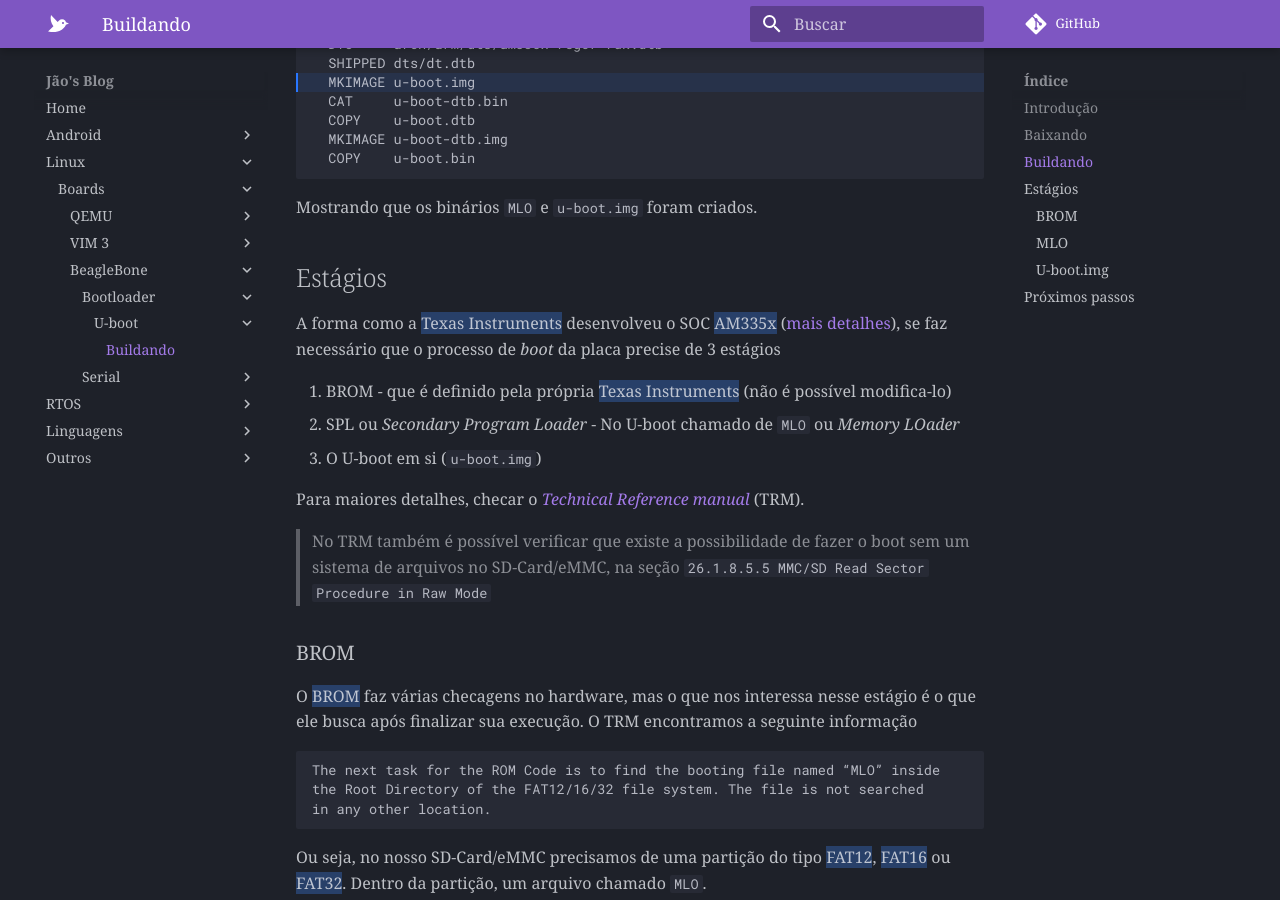
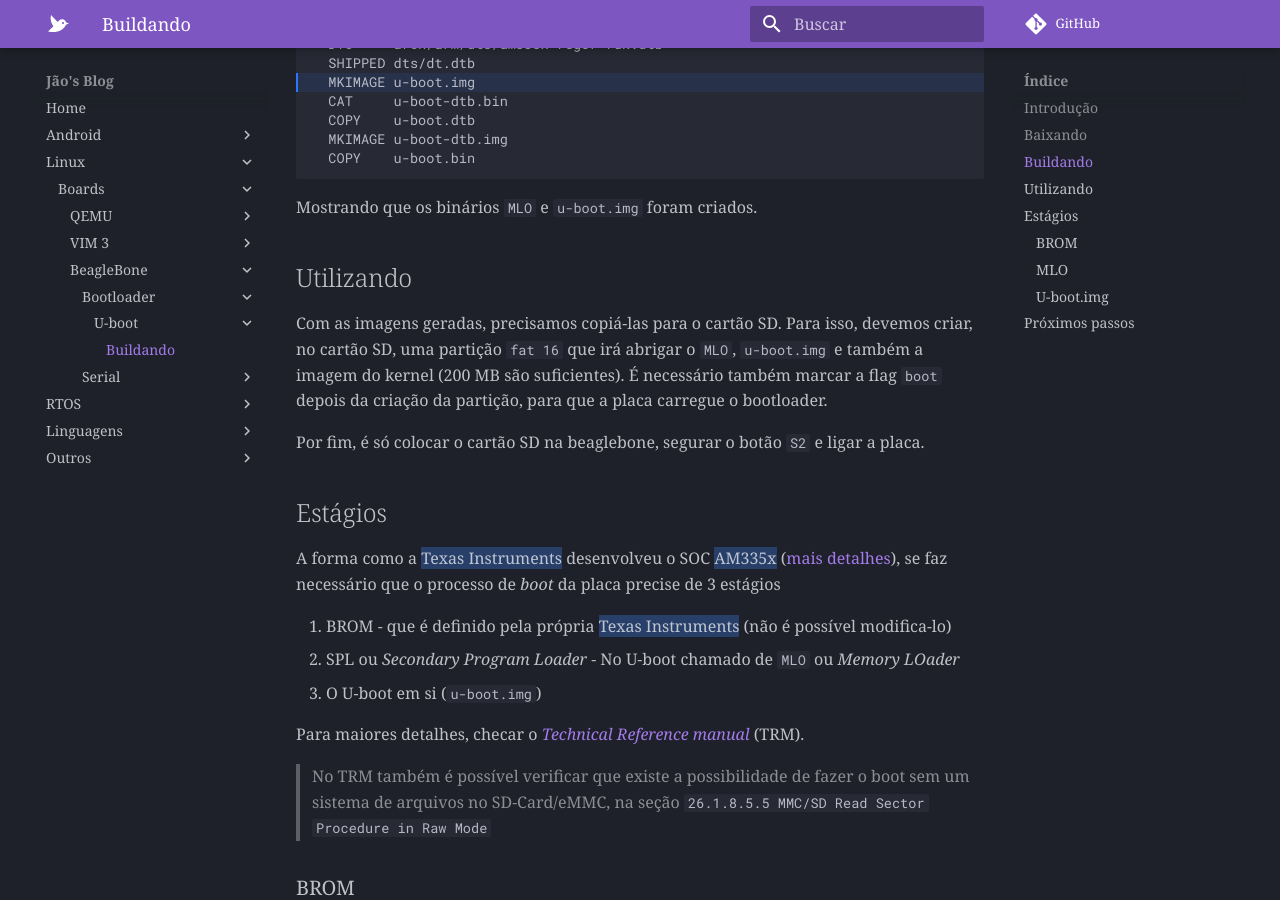
Before and after one commit to joaodanil0/joaodanil0.github.io, an MkDocs documentation site: the page built from docs/linux/boards/Beaglebone/Bootloader/U-boot.md, in a window 1280 px wide and 900 px high, scrolled down 2030 px. Built offline with MkDocs 1.6.1 and Material for MkDocs 9.7.7, drawn with Linux system fonts in a browser that asks for light colours; emoji names are drawn with the system emoji font.

Commit message:
Adding beaglebone SD card booting

````diff
--- a/docs/linux/boards/Beaglebone/Bootloader/U-boot.md
+++ b/docs/linux/boards/Beaglebone/Bootloader/U-boot.md
@@ -85,6 +85,12 @@ Se tudo ocorrer bem, uma mensagem semelhante a essa deve aparecer:
 ```
 
 Mostrando que os binários `MLO` e `u-boot.img` foram criados.
+
+## Utilizando
+
+Com as imagens geradas, precisamos copiá-las para o cartão SD. Para isso, devemos criar, no cartão SD, uma partição `fat 16` que irá abrigar o `MLO`, `u-boot.img` e também a imagem do kernel (200 MB são suficientes). É necessário também marcar a flag `boot` depois da criação da partição, para que a placa carregue o bootloader.
+
+Por fim, é só colocar o cartão SD na beaglebone, segurar o botão `S2` e ligar a placa.
 
 ## Estágios
 
````
